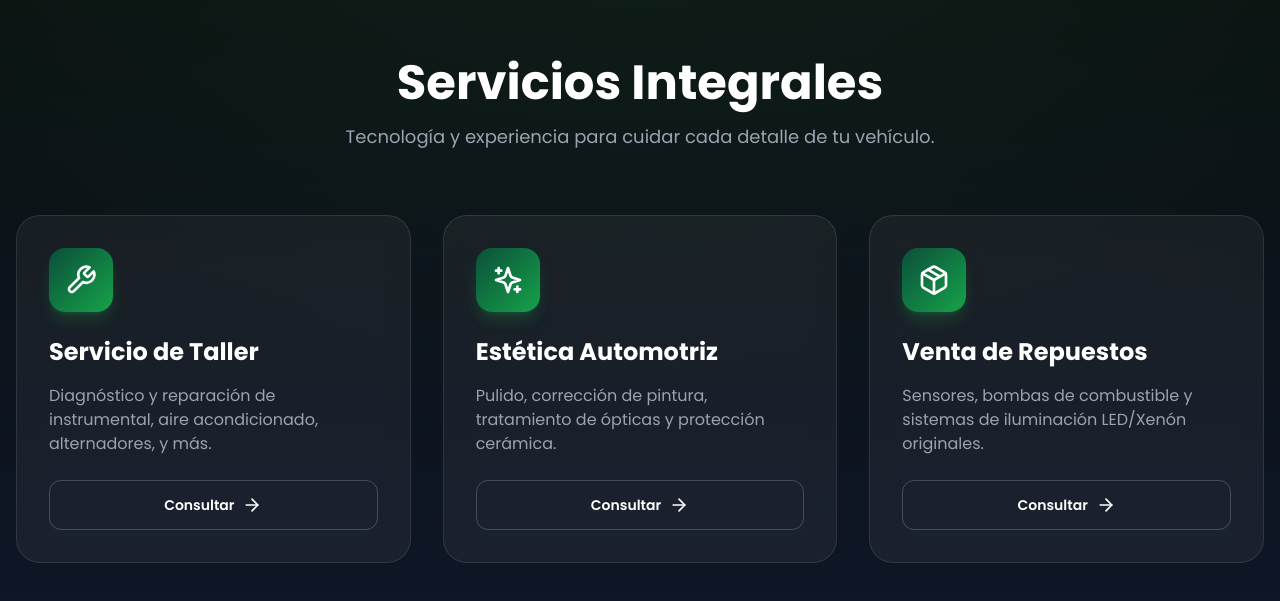
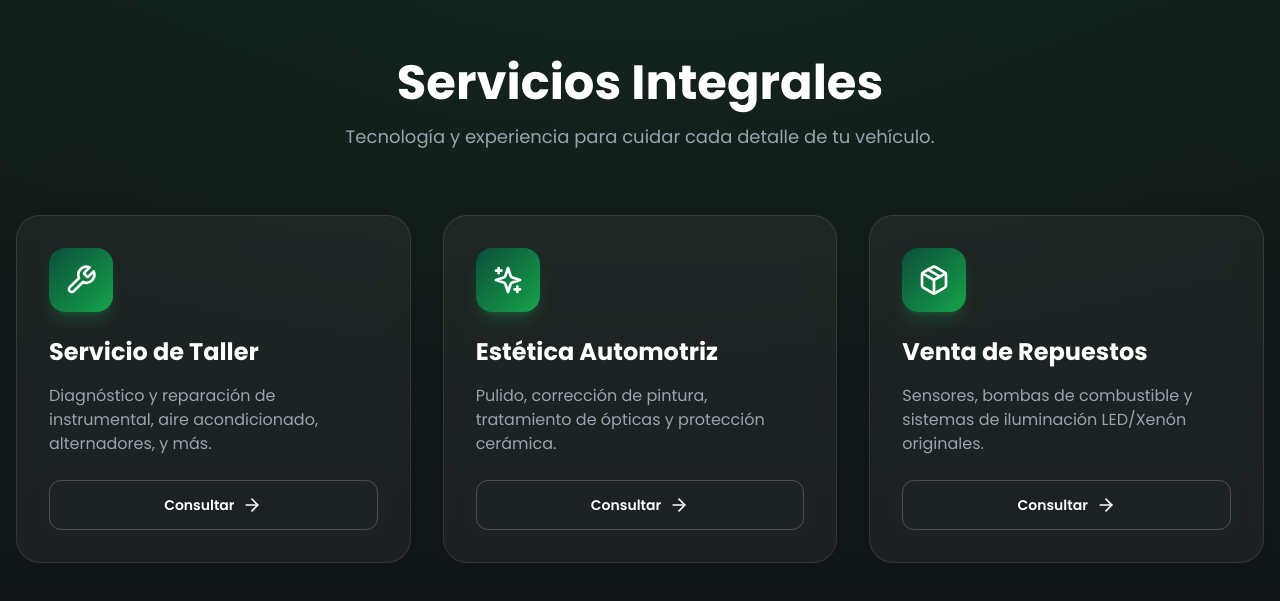
Before and after one commit to Xxtoni7/Micromecanica-Rotania-, a React (Vite) app: page / in a window 1280 px wide. Shown: the part 1719-2320 px from the top of the page. Built offline with nearby package versions, Linux system fonts and the light colour scheme.

Commit message:
Update Color claro

```diff
--- a/src/App.jsx
+++ b/src/App.jsx
@@ -17,7 +17,7 @@ function App() {
         <meta name="description" content="Especialistas en reparación de instrumental automotor, aire acondicionado, alternadores, arranque y más. +30 años de experiencia con tecnología de diagnóstico avanzada." />
         <link rel="stylesheet" href="https://fonts.googleapis.com/css2?family=Poppins:wght@300;400;500;600;700;800;900&display=swap" />
       </Helmet>
-      <div className="min-h-screen bg-[#0A100D] text-white font-poppins">
+      <div className="min-h-screen bg-background text-white font-poppins">
         <Navbar />
         <main>
           <Hero />
--- a/src/components/About.jsx
+++ b/src/components/About.jsx
@@ -37,7 +37,7 @@ const About = () => {
   };
 
   return (
-    <section id="nosotros" className="relative py-32 bg-[#0A100D] overflow-hidden">
+    <section id="nosotros" className="relative py-32 bg-[#111C17] overflow-hidden">
       <div className="absolute -left-1/4 top-0 w-1/2 h-full bg-gradient-to-r from-green-900/10 via-green-900/5 to-transparent rounded-full blur-3xl -rotate-45"></div>
 
       <div className="container mx-auto px-4 relative z-10" ref={ref}>
--- a/src/components/Contact.jsx
+++ b/src/components/Contact.jsx
@@ -31,7 +31,7 @@ const Contact = () => {
   };
 
   return (
-    <section id="contacto" className="py-32 bg-[#0A100D] relative">
+    <section id="contacto" className="py-32 bg-[#0E1612] relative">
       <div className="container mx-auto px-4 relative z-10" ref={ref}>
         <motion.div
           initial={{ opacity: 0, y: 30 }}
--- a/src/components/Hero.jsx
+++ b/src/components/Hero.jsx
@@ -91,6 +91,7 @@ const Hero = () => {
           <ChevronDown className="w-10 h-10 text-white/50" />
         </motion.div>
       </motion.div>
+      <div className="absolute bottom-0 left-0 w-full h-32 bg-gradient-to-t from-[#111C17]/95 via-[#0E1612]/80 to-transparent z-30"></div>
     </section>
   );
 };
--- a/src/components/Reviews.jsx
+++ b/src/components/Reviews.jsx
@@ -23,7 +23,7 @@ const Reviews = () => {
   };
 
   return (
-    <section id="calificaciones" className="py-32 bg-gradient-to-b from-[#0F172A] to-[#0A100D] relative overflow-hidden">
+    <section id="calificaciones" className="py-32 bg-gradient-to-b from-[#101418] to-[#0E1612] relative overflow-hidden">
       <div className="container mx-auto px-4 relative z-10" ref={ref}>
         <motion.div
           initial={{ opacity: 0, y: 30 }}
--- a/src/components/Services.jsx
+++ b/src/components/Services.jsx
@@ -46,7 +46,7 @@ const Services = () => {
   };
 
   return (
-    <section id="servicios" className="py-32 bg-gradient-to-b from-[#0A100D] to-[#0F172A] relative overflow-hidden">
+    <section id="servicios" className="py-32 bg-gradient-to-b from-[#111C17] to-[#101418] relative overflow-hidden">
       <div className="absolute inset-0 w-full h-full bg-[radial-gradient(ellipse_80%_80%_at_50%_-20%,rgba(37,99,71,0.2),rgba(255,255,255,0))]"></div>
 
       <div className="container mx-auto px-4 relative z-10" ref={ref}>
--- a/src/components/Works.jsx
+++ b/src/components/Works.jsx
@@ -61,8 +61,8 @@ const Works = () => {
   };
 
   return (
-    <section id="trabajos" className="py-32 bg-[#0A100D] relative overflow-hidden">
-      <div className="container mx-auto px-4 relative z-10" ref={ref}>
+    <section id="trabajos" className="py-32 bg-gradient-to-b from-[#111C17] to-[#151E18] relative overflow-hidden">
+      <div className="container mx-auto px-4 relative z-10 " ref={ref}>
         <motion.div
           initial={{ opacity: 0, y: 30 }}
           animate={isInView ? { opacity: 1, y: 0 } : {}}
--- a/src/index.css
+++ b/src/index.css
@@ -15,7 +15,7 @@ body {
 
 @layer base {
   :root {
-    --background: 140 16% 5%; /* bg-[#0A100D] */
+    --background: 140 10% 15%; /* bg-[#0A100D] */
     --foreground: 210 40% 98%;
 
     --card: 140 16% 5%;
```
